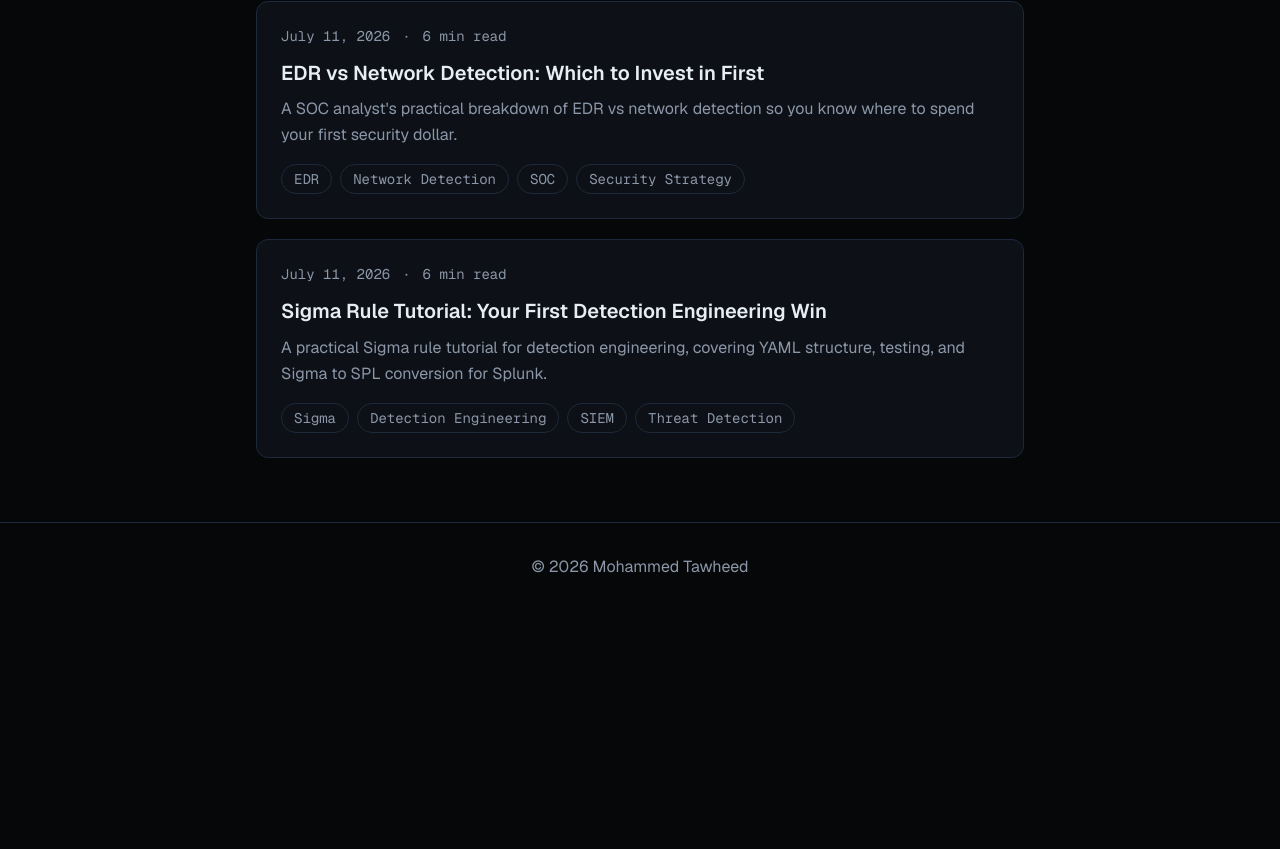
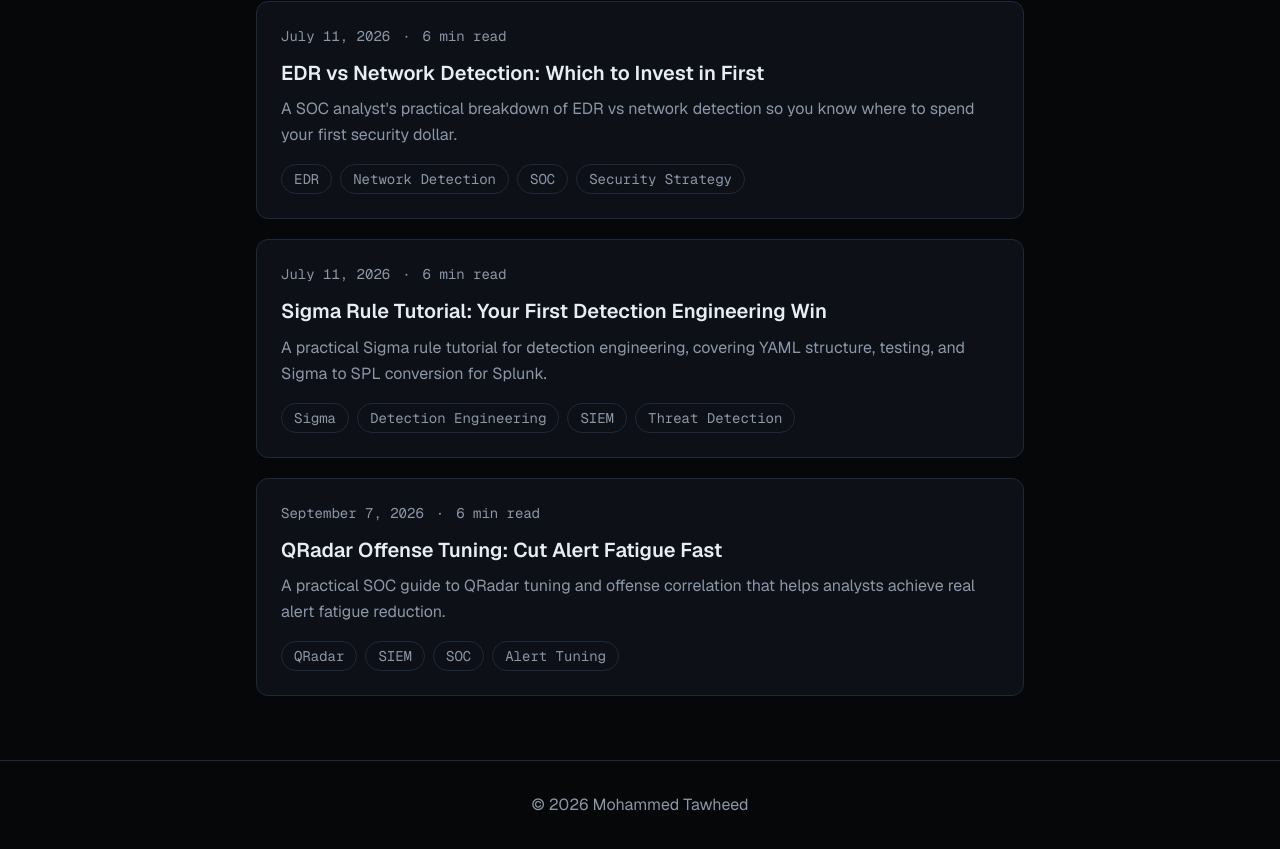
Before and after one commit to Tawheed30/portfolio, a Next.js app: page /blog in a window 1280 px wide. Shown: the part 1780-2629 px from the top of the page. Before the commit the page ends 2391 px from the top, so only its background shows below. Built offline with nearby package versions, Linux system fonts and the light colour scheme.

Commit message:
feat: Auto-generate blog post

```diff
--- a/src/data/blog.ts
+++ b/src/data/blog.ts
@@ -327,6 +327,44 @@ export const posts: BlogPost[] = [
         }
   ]
   },
+  {
+    slug: "qradar-offense-tuning-reducing-alert-fatigue",
+    title: "QRadar Offense Tuning: Cut Alert Fatigue Fast",
+    date: "2026-09-07",
+    excerpt: "A practical SOC guide to QRadar tuning and offense correlation that helps analysts achieve real alert fatigue reduction.",
+    readingTime: "6 min read",
+    tags: ["QRadar","SIEM","SOC","Alert Tuning"],
+    keywords: ["QRadar tuning","QRadar offense correlation","alert fatigue reduction","SIEM tuning","SOC analyst","MITRE ATT&CK"],
+    content:   [
+        {
+              "body": "If you've spent a shift drowning in low-value offenses, you already know why QRadar tuning matters. As an L1 SOC analyst, I've learned that good QRadar offense correlation is the difference between catching real threats and burning out on noise. This post is about practical alert fatigue reduction: how to tune offenses without silencing the alerts that actually matter. The goal of QRadar tuning isn't fewer alerts for their own sake — it's higher-signal offenses that map cleanly to real adversary behavior."
+        },
+        {
+              "heading": "Start By Understanding What Fires",
+              "body": "Before touching a rule, understand which rules generate the most offenses. In QRadar, the Rule Report and the Offenses tab (sorted by rule) tell you where your volume comes from. Typically a handful of rules — expired-certificate warnings, benign scanner traffic, internal vuln scans, DNS to CDN endpoints — produce the majority of noise. Document these against your SOC workflow so tuning decisions are auditable. Never tune blind: pull a week of offense data, group by rule name, and identify the repeat offenders before you change anything."
+        },
+        {
+              "heading": "Use Building Blocks Instead of Rewriting Rules",
+              "body": "One of the cleanest QRadar tuning techniques is Building Blocks (BBs). Instead of editing a shipped rule directly, add trusted hosts, known scanners, or authorized admin accounts to the relevant BB — for example, BB:HostDefinition or a custom BB for approved vulnerability scanners. Rules reference these BBs, so updating one BB quietly reduces false positives across every rule that uses it. This keeps your logic centralized and makes changes easy to review and roll back, which matters when you have to justify tuning to a senior analyst."
+        },
+        {
+              "heading": "Improve Offense Correlation With Better Grouping",
+              "body": "Alert fatigue often comes from offense sprawl — one incident spawning dozens of separate offenses. Improve QRadar offense correlation by setting the right 'Index Offense based on' field. Indexing on source IP, username, or destination groups related events into a single offense with a rising magnitude instead of flooding your queue. Tune the offense retention and dormant offense settings too, so stale offenses close automatically. Correlating on the right field turns twenty low-context alerts into one investigatable timeline."
+        },
+        {
+              "heading": "Tune Thresholds and Time Windows",
+              "body": "Many out-of-the-box rules use aggressive thresholds. A rule that fires on 'X events in Y minutes' will scream during normal batch jobs or backups. Review the counter and time window on your noisiest rules and align them with actual baseline behavior. Whitelisting known automation windows or raising a threshold from 5 to a defensible number based on your traffic is legitimate tuning — as long as you document the rationale. This is where alert fatigue reduction becomes measurable: the same rule now flags the anomaly, not the routine."
+        },
+        {
+              "heading": "Map Tuned Offenses to MITRE ATT&CK",
+              "body": "When you keep a rule, make it worth an analyst's time. Tag your high-value QRadar rules with MITRE ATT&CK techniques so offenses arrive with context — credential access, lateral movement, or command-and-control. This helps triage speed and makes it obvious which offenses deserve escalation. Rules that don't map to a meaningful technique or use case are candidates for tuning or retirement. ATT&CK mapping keeps your ruleset honest about what it's actually detecting."
+        },
+        {
+              "heading": "Takeaway: Tune Continuously, Not Once",
+              "body": "QRadar tuning is a habit, not a one-time project. Review your top-firing rules regularly, lean on Building Blocks, sharpen offense correlation with the right index field, and map what you keep to MITRE ATT&CK. Do that and alert fatigue reduction follows naturally — your queue shrinks and the offenses that remain are worth investigating. For more SOC-focused walkthroughs on Splunk, QRadar, and phishing triage, explore the rest of my portfolio."
+        }
+  ]
+  },
 ];
 
 export function getPostBySlug(slug: string) {
```
